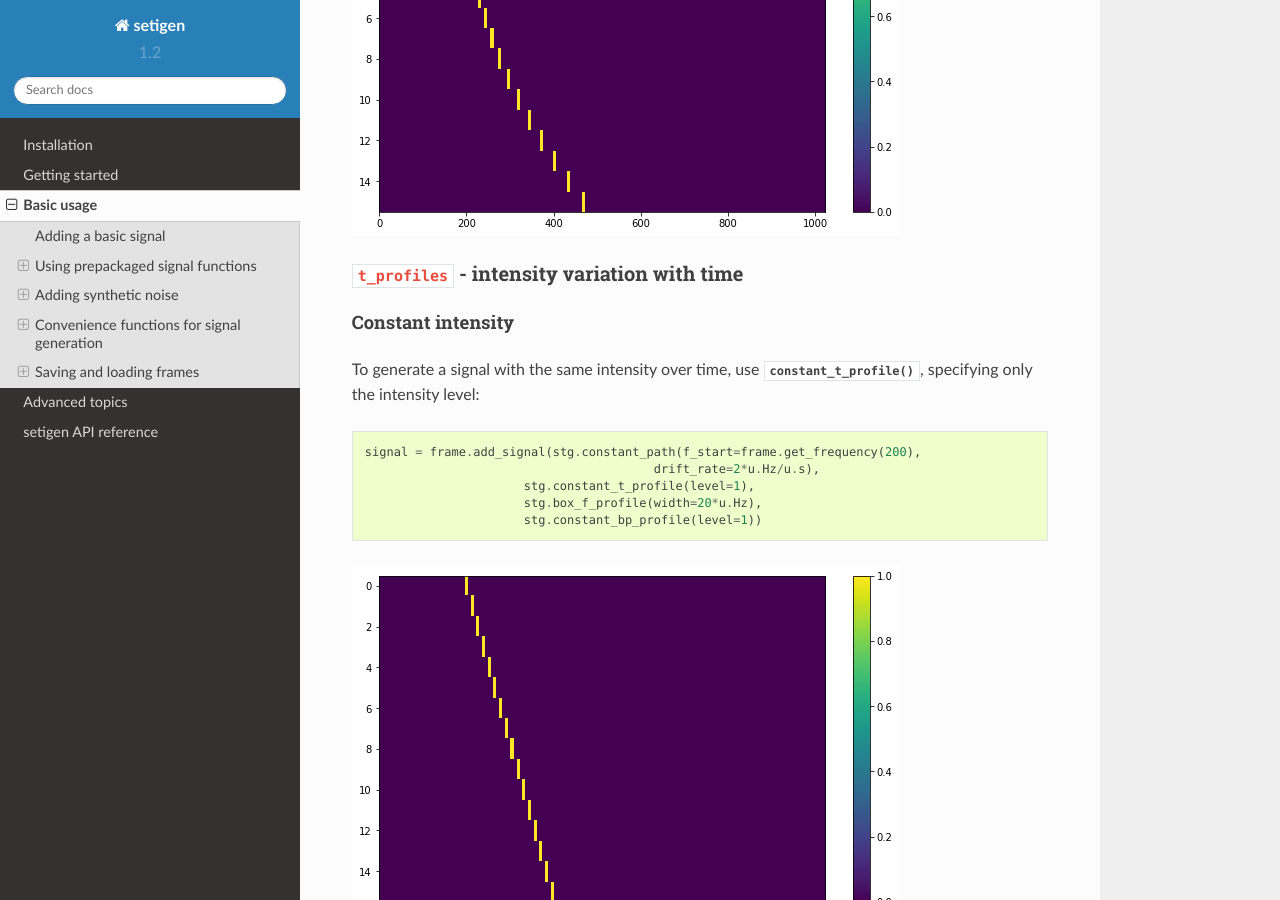
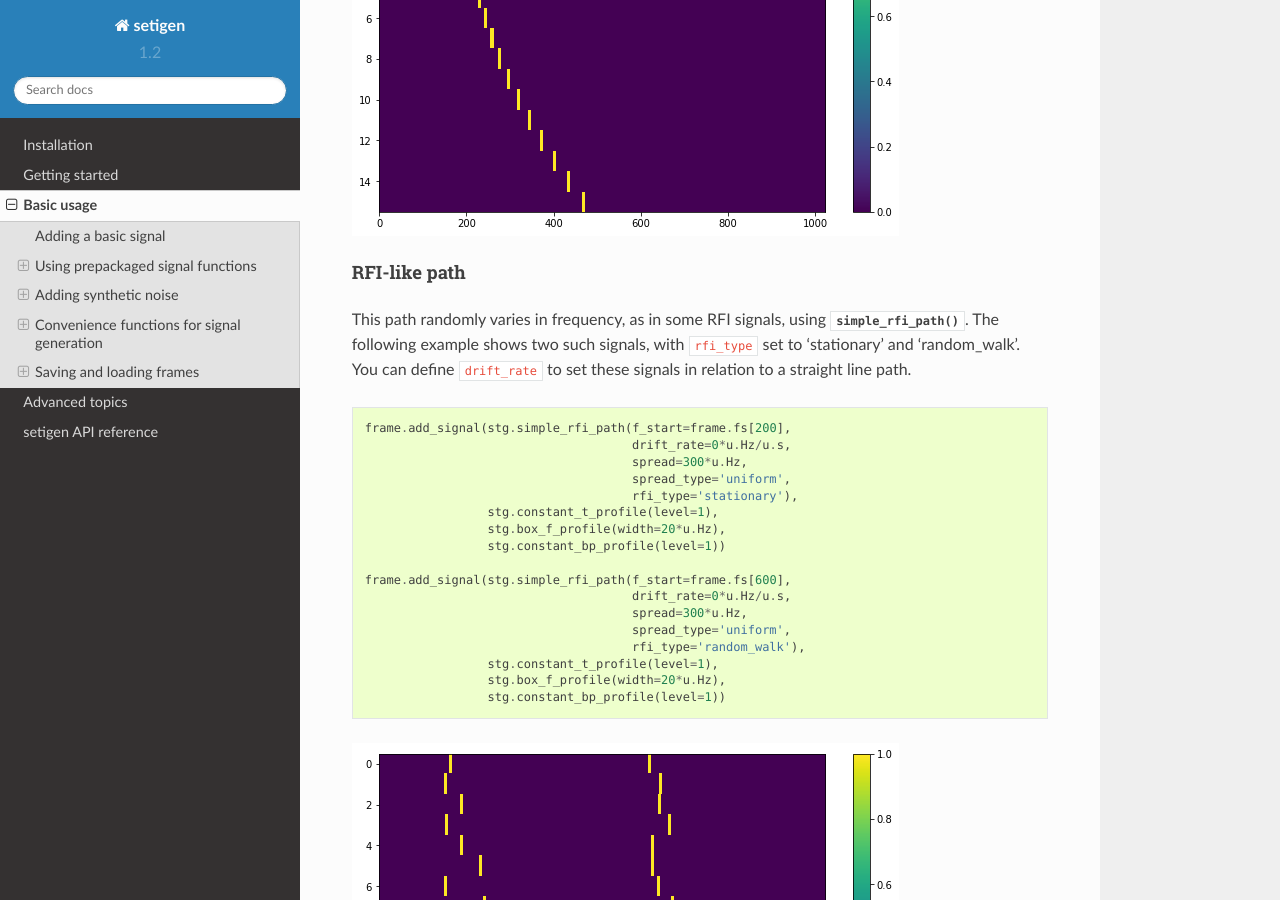
Before and after one commit to bbrzycki/setigen, a Sphinx documentation site: the page built from docs/source/basics.rst, in a window 1280 px wide and 900 px high, scrolled down 4928 px. Built offline with Sphinx 7.4.7 and the Read the Docs theme 2.0.0, drawn with Linux system fonts in a browser that asks for light colours.

Commit message:
Define rfi-like signal paths with stationary/random walk trends, and update docs

```diff
--- a/docs/source/basics.rst
+++ b/docs/source/basics.rst
@@ -203,6 +203,37 @@ This path is a very simple quadratic with respect to time, using
                               stg.constant_bp_profile(level=1))
 
 .. image:: images/squared_signal.png
+
+RFI-like path
+~~~~~~~~~~~~
+
+This path randomly varies in frequency, as in some RFI signals, using
+:func:`~setigen.funcs.paths.simple_rfi_path`. The following example shows two
+such signals, with :code:`rfi_type` set to 'stationary' and 'random_walk'. You
+can define :code:`drift_rate` to set these signals in relation to a straight
+line path.
+
+.. code-block:: python
+
+    frame.add_signal(stg.simple_rfi_path(f_start=frame.fs[200],
+                                         drift_rate=0*u.Hz/u.s,
+                                         spread=300*u.Hz,
+                                         spread_type='uniform',
+                                         rfi_type='stationary'),
+                     stg.constant_t_profile(level=1),
+                     stg.box_f_profile(width=20*u.Hz),
+                     stg.constant_bp_profile(level=1))
+
+    frame.add_signal(stg.simple_rfi_path(f_start=frame.fs[600],
+                                         drift_rate=0*u.Hz/u.s,
+                                         spread=300*u.Hz,
+                                         spread_type='uniform',
+                                         rfi_type='random_walk'),
+                     stg.constant_t_profile(level=1),
+                     stg.box_f_profile(width=20*u.Hz),
+                     stg.constant_bp_profile(level=1))
+
+.. image:: images/rfi_signal.png
 
 :code:`t_profiles` - intensity variation with time
 ^^^^^^^^^^^^^^^^^^^^^^^^^^^^^^^^^^^^^^^^^^^^^^^^^^
```
Also changed, not shown: docs/source/images/rfi_signal.png (added), 2 other files.
